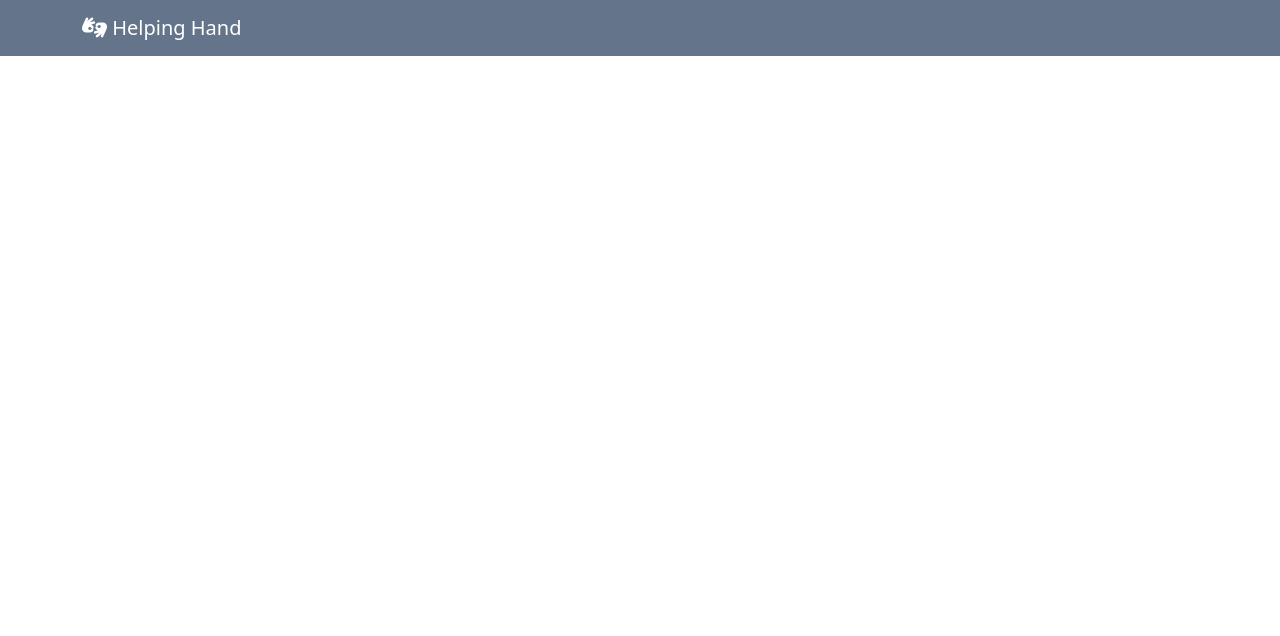
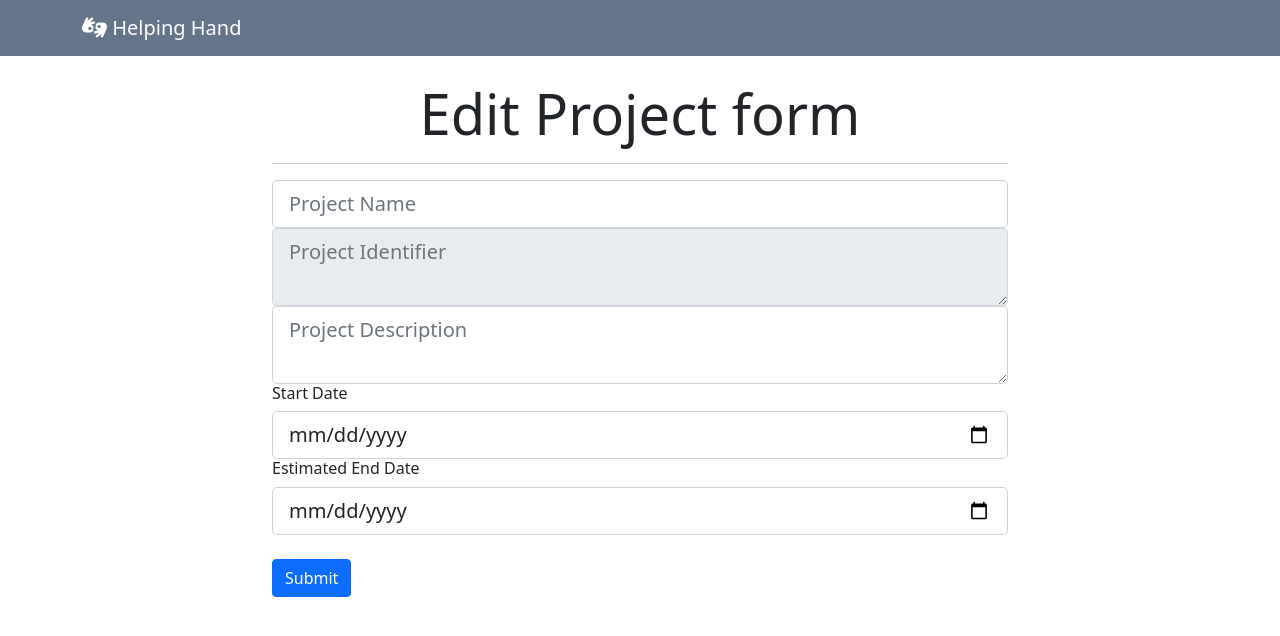
Before and after one commit to riqs07/HCL-Capstone-PMTool, a React (Create React App) app in the folder reactjs/: page /updateProject/1 in a window 1280 px wide. Before the commit this address had no page. Shown: the top 636 px of the page. Built offline with nearby package versions, Linux system fonts and the light colour scheme.

Commit message:
Creating & Routing Update Project Form

```diff
--- a/reactjs/src/App.js
+++ b/reactjs/src/App.js
@@ -3,6 +3,8 @@ import React from 'react'
 import Dashboard from './components/Dashboard'
 import Header from './components/Layout/Header'
 import AddProject from './components/Project/AddProject'
+import UpdateProject from './components/Project/UpdateProject'
+
 import "bootstrap/dist/css/bootstrap.min.css"
 
 import { BrowserRouter as Router, Routes, Route } from 'react-router-dom'
@@ -25,6 +27,8 @@ function App() {
               <Route exact path="/dashboard" element={<Dashboard />} />
 
               <Route exact path="/addProject" element={<AddProject />} />
+              <Route exact path="/updateProject/:id" element={<UpdateProject />} />
+
             </Routes>
 
           </header>
--- a/reactjs/src/components/Project/ProjectItem.js
+++ b/reactjs/src/components/Project/ProjectItem.js
@@ -1,4 +1,5 @@
 import React from 'react'
+import {Link} from 'react-router-dom'
 
 const ProjectItem = ({project}) => {
     const {projectName, projectUUID,description} = project
@@ -21,11 +22,11 @@ const ProjectItem = ({project}) => {
                                             <i className="fa fa-flag-checkered pr-1"> Project Board </i>
                                         </li>
                                     </a>
-                                    <a href="#">
+                                    <Link to= {`/updateProject/${projectUUID}`}>
                                         <li className="list-group-item update">
                                             <i className="fa fa-edit pr-1"> Update Project Info</i>
                                         </li>
-                                    </a>
+                                    </Link>
                                     <a href="">
                                         <li className="list-group-item delete">
                                             <i className="fa fa-minus-circle pr-1"> Delete Project</i>
--- /dev/null
+++ b/reactjs/src/components/Project/UpdateProject.js
@@ -0,0 +1,40 @@
+import React from 'react'
+
+export default function UpdateProject() {
+    return (
+        <div className="project">
+        <div className="container">
+            <div className="row">
+                <div className="col-md-8 m-auto">
+                    <h5 className="display-4 text-center">Edit Project form</h5>
+                    <hr />
+                    <form>
+                        <div className="form-group">
+                            <input type="text" className="form-control form-control-lg " placeholder="Project Name" />
+                        </div>
+
+                         <div className="form-group">
+                            <textarea disabled className="form-control form-control-lg" placeholder="Project Identifier"></textarea>
+                        </div>
+                        <div className="form-group">
+                            <textarea className="form-control form-control-lg" placeholder="Project Description"></textarea>
+                        </div>
+
+
+                        <h6>Start Date</h6>
+                        <div className="form-group">
+                            <input type="date" className="form-control form-control-lg" name="start_date" />
+                        </div>
+                        <h6>Estimated End Date</h6>
+                        <div className="form-group">
+                            <input type="date" className="form-control form-control-lg" name="end_date" />
+                        </div>
+
+                        <input type="submit" className="btn btn-primary btn-block mt-4" />
+                    </form>
+                </div>
+            </div>
+        </div>
+    </div>
+    )
+}
```
Also changed, not shown: 1 other file (tests, documents, lock files or other folders).
